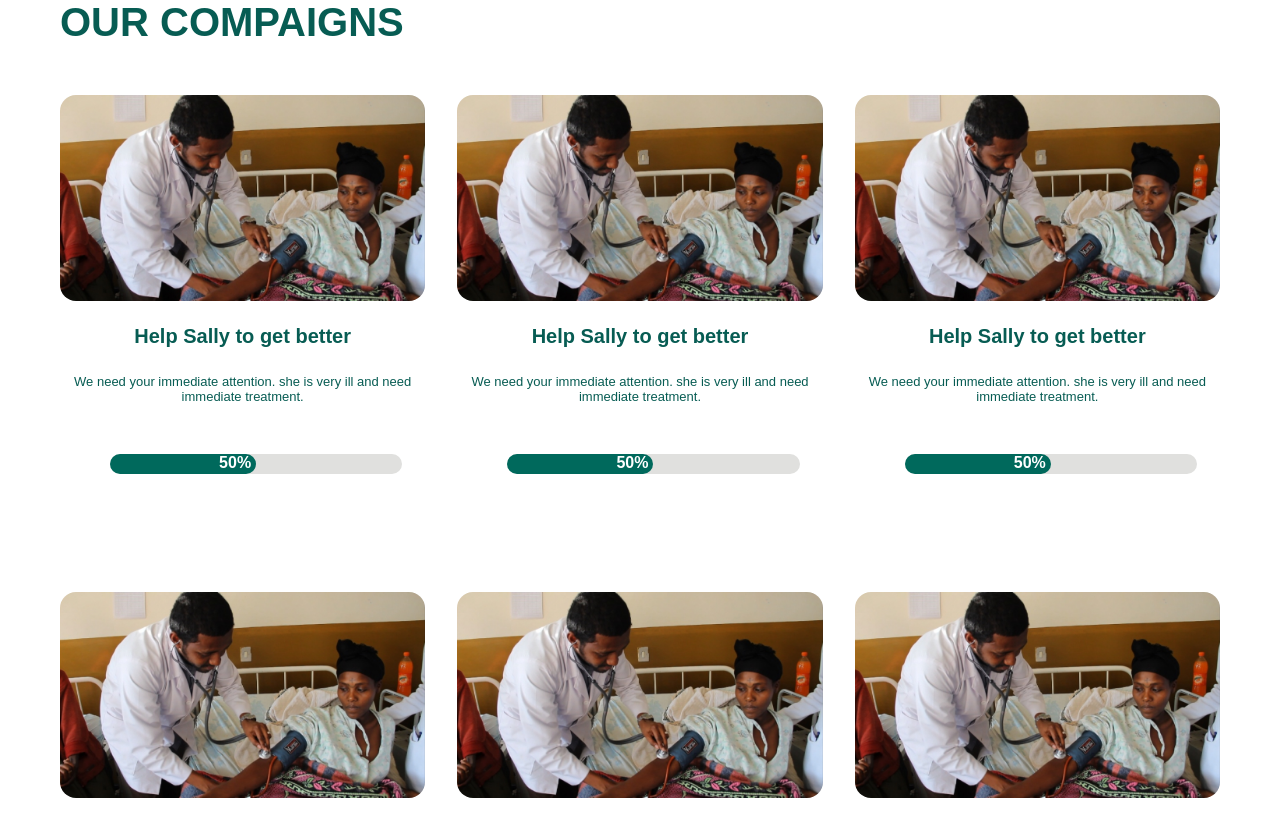
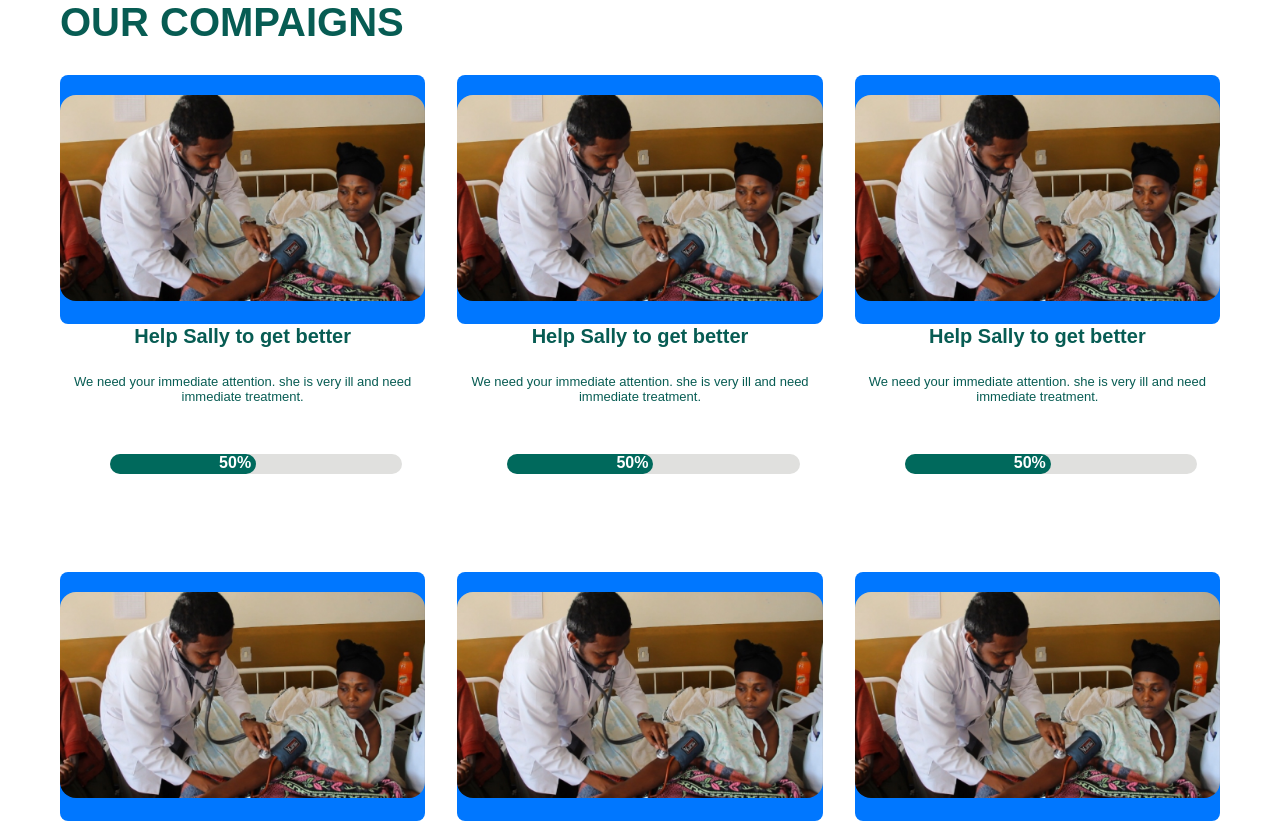
Before and after one commit to Debisa07/Medical-Crowdfunding-System-, a React (Create React App) app: page /campain in a window 1280 px wide. Shown: the top 823 px of the page. Built offline with nearby package versions, Linux system fonts and the light colour scheme; a web font is replaced by a local one.

Commit message:
donate now

```diff
--- a/src/components/Elements/ProjectBox.jsx
+++ b/src/components/Elements/ProjectBox.jsx
@@ -1,11 +1,12 @@
 import React from "react";
 import styled from "styled-components";
-import ProgressBar from "./ProgressBar";
+// import ProgressBar from "./ProgressBar";
 
 export default function ProjectBox({ img, title, text, action}) {
   return (
     <Wrapper>
-      <ImgBtn className="aniamte pointer" onClick={action ? () => action() : null}>
+      <ImgBtn  hight="100px" width="100px"
+      className="aniamte pointer" onClick={action ? () => action() : null}>
         <img className="radius8" src={img} alt="project"></img>
       </ImgBtn>
       <h3 className="font20 extraBold">{title}</h3>
@@ -28,12 +29,12 @@ const Wrapper = styled.div`
   }
 `;
 const ImgBtn = styled.button`
-  background-color: transparent;
+  // background-color: back;
   border: 0px;
   outline: none;
   padding: 0px;
   margin: 0px;
-  :hover > img {
-    opacity: 0.5;
-  }
+  // :hover > img {
+  //   opacity: 0.5;
+  // }
 `;
--- a/src/style/SignUp.css
+++ b/src/style/SignUp.css
@@ -16,17 +16,8 @@
     max-width: 30%;
     /* height: auto; */
 }
-/*
-.signup form {
-    display: flex;
-    flex-direction: column;
 
-} */
 
-.signup h2 {
-    margin-top: 0;
-    font-size: 14px;
-}
 
 .signup label {
     font-size: 14px;
```
Also changed, not shown: src/components/Sections/Header.jsx (+5 -7 lines), src/components/Sections/Projects.jsx (+1 -9 lines), src/components/Elements/PricingTable.jsx (deleted).
